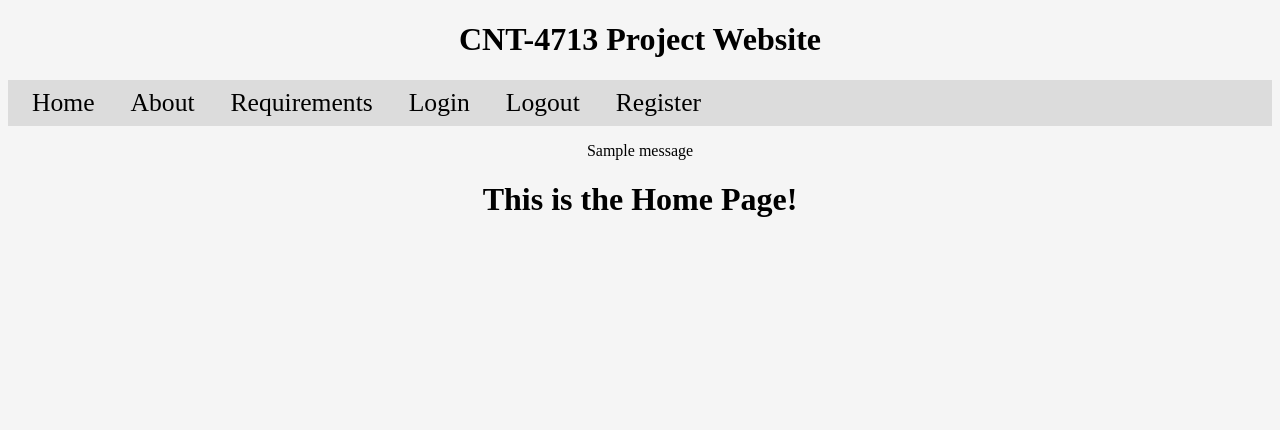
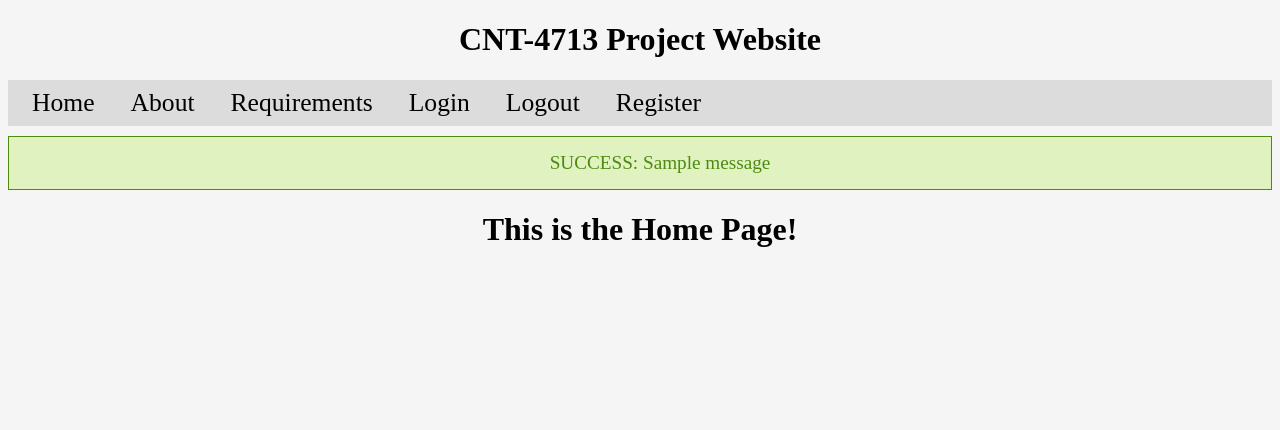
Before and after one commit to AdrianGonz97/CNT-4713-Final-Project, a Flask app: page / in a window 1280 px wide. Shown: the top 430 px of the page. Run offline with Flask 2, Linux system fonts and the light colour scheme; one stand-in notice (Sample message) is shown.

Commit message:
added styling to the flash msgs

```diff
--- a/website/static/styles/style.css
+++ b/website/static/styles/style.css
@@ -174,6 +174,32 @@ nav a:hover {
   -webkit-box-direction: normal;
       -ms-flex-direction: row;
           flex-direction: row;
+  font-size: 1.2rem;
+}
+
+.info,
+.success,
+.error {
+  border: 1px solid;
+  margin: 10px 0px;
+  padding: 15px 10px 15px 50px;
+  background-repeat: no-repeat;
+  background-position: 10px center;
+}
+
+.info {
+  color: #00529b;
+  background-color: #bde5f8;
+}
+
+.success {
+  color: #4f8a10;
+  background-color: #dff2bf;
+}
+
+.error {
+  color: #d8000c;
+  background-color: #ffbaba;
 }
 
 footer {
--- a/website/static/styles/style.scss
+++ b/website/static/styles/style.scss
@@ -26,6 +26,30 @@ nav {
 
 .flash-msg {
     @include flexCenter(row);
+    font-size: $smFontSize;
+}
+
+// flash msgs acquired from: https://codepen.io/palimadra/pen/OVvbaY
+.info,
+.success,
+.error {
+    border: 1px solid;
+    margin: 10px 0px;
+    padding: 15px 10px 15px 50px;
+    background-repeat: no-repeat;
+    background-position: 10px center;
+}
+.info {
+    color: #00529b;
+    background-color: #bde5f8;
+}
+.success {
+    color: #4f8a10;
+    background-color: #dff2bf;
+}
+.error {
+    color: #d8000c;
+    background-color: #ffbaba;
 }
 
 footer {
--- a/website/templates/base.html
+++ b/website/templates/base.html
@@ -17,10 +17,16 @@
         <a href="/logout">Logout</a>
         <a href="/register">Register</a>
     </nav>
-    {% with messages = get_flashed_messages() %}
+    {% with messages = get_flashed_messages(with_categories=true) %}
         {% if messages %}
-            {% for message in messages %}
-                <p class="flash-msg">{{message}}</p>
+            {% for category, message in messages %}
+                {% if category == 'error' %}
+                    <p class="flash-msg error">ERROR: {{message}}</p>
+                {% elif category == 'info' %}
+                    <p class="flash-msg info">INFO: {{message}}</p>
+                {% elif category == 'success' %}
+                    <p class="flash-msg success">SUCCESS: {{message}}</p>
+                {% endif %}
             {% endfor %}
         {% endif %}
     {% endwith %}
```
Also changed, not shown: 1 other file.
